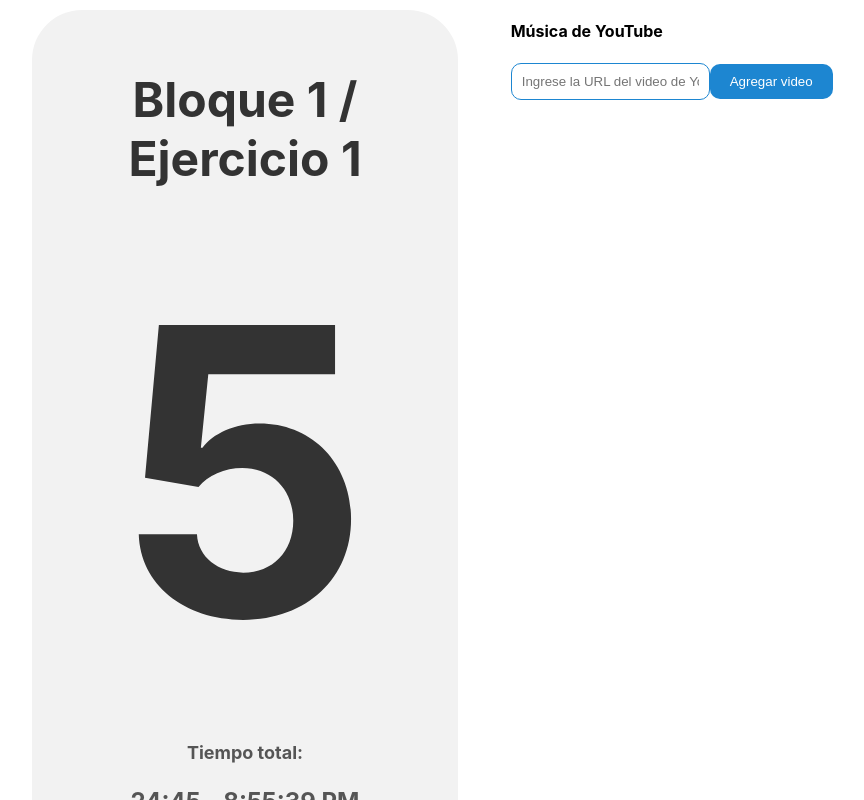
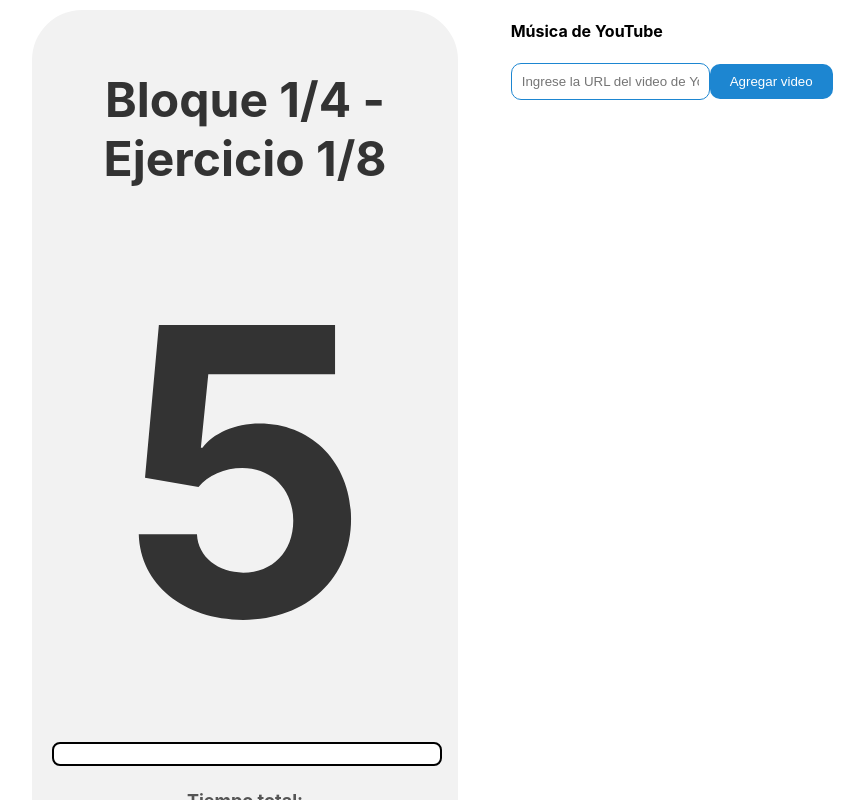
Before and after one commit to jjpicante/tabatatimer, a React (Create React App) app: page / in a window 1280 px wide. Shown: the top 800 px of the page, without its empty margins (395-1259 px from the left). Built offline with nearby package versions, Linux system fonts and the light colour scheme.

Commit message:
Cambios en css y barra de progr

```diff
--- a/package.json
+++ b/package.json
@@ -7,6 +7,7 @@
     "@testing-library/react": "^13.4.0",
     "@testing-library/user-event": "^13.5.0",
     "react": "^18.2.0",
+    "react-bootstrap": "^2.7.4",
     "react-dom": "^18.2.0",
     "react-scripts": "5.0.1",
     "web-vitals": "^2.1.4"
--- a/src/Components/Ejercicios/ejercicios.module.css
+++ b/src/Components/Ejercicios/ejercicios.module.css
@@ -7,8 +7,8 @@
         color: white;
         border-radius: 50px;
         justify-content: space-between;
-        height: 900px;
-        width: 600px;
+        height: 100%;
+        width: 32%;
         font-size: 3.25rem;
       }
 .ejercicio{
--- a/src/Components/Tabata/tabata.jsx
+++ b/src/Components/Tabata/tabata.jsx
@@ -6,6 +6,7 @@ import inicioDescansoLargoSound from "./inicio desansolargo.mp3";
 import aplausosSound from "./aplausos.mp3";
 import style from "./tabata.module.css";
 import Ejercicios from "../Ejercicios/ejercicios";
+import { ProgressBar } from "react-bootstrap";
 
 const Tabata = () => {
   const [preparationTime, setPreparationTime] = useState(5);
@@ -135,25 +136,46 @@ const Tabata = () => {
   const formatTime = (timeInSeconds) => {
     const minutes = Math.floor(timeInSeconds / 60);
     const seconds = timeInSeconds % 60;
-    return `${minutes < 10 ? "0" : ""}${minutes}:${seconds < 10 ? "0" : ""}${seconds}`;
+    return `${minutes < 10 ? "0" : ""}${minutes}:${
+      seconds < 10 ? "0" : ""
+    }${seconds}`;
   };
 
   const handleAddExercises = (exercises) => {
     setRoundsPerBlock(exercises.length);
   };
 
+  const calculateTotalProgress = () => {
+    const totalDuration =
+      preparationTime * 1000 +
+      (workTime + restTime) * roundsPerBlock * totalBlocks * 1000 +
+      blockRestTime * (totalBlocks - 1) * 1000;
+
+    const elapsedTime = totalDuration - totalTimeRemaining * 1000;
+
+    return (elapsedTime / totalDuration) * 100;
+  };
+
   return (
-    <div className={`${style.container} ${style[currentInterval.toLowerCase()]}`}>
+    <div
+      className={`${style.container} ${style[currentInterval.toLowerCase()]}`}
+    >
       <div className={style.intervalContainer}>
         <h2 className={style.intervalTitle}>
           {currentInterval === "FIN"
             ? "FIN"
-            : `Bloque ${currentBlock} / Ejercicio ${currentRound}`}
+            : `Bloque ${currentBlock}/${totalBlocks} - Ejercicio ${currentRound}/${roundsPerBlock}`}
         </h2>
         {timeRemaining !== null && (
           <h3 className={style.timeRemaining}>{timeRemaining}</h3>
         )}
       </div>
+          <div className={style.progressBarContainer}>
+            <div
+              className={style.progressBarFill}
+              style={{ width: `${calculateTotalProgress()}%` }}
+            ></div>
+          </div>
       <div className={style.totalTimeContainer}>
         <h4 className={style.totalTimeTitle}>Tiempo total:</h4>
         {totalTimeRemaining !== null && (
@@ -231,7 +253,10 @@ const Tabata = () => {
         />
       </div>
       <div className={style.settingsContainer}>
-        <Ejercicios handleAddExercises={handleAddExercises} currentRound={currentRound}  />
+        <Ejercicios
+          handleAddExercises={handleAddExercises}
+          currentRound={currentRound}
+        />
       </div>
     </div>
   );
--- a/src/Components/Tabata/tabata.module.css
+++ b/src/Components/Tabata/tabata.module.css
@@ -127,6 +127,22 @@
   transform: translateY(2px); /* Mueve el botón hacia abajo cuando se presiona */
 }
 
+.progressBarContainer {
+  width: 100%;
+  height: 20px;
+  border: 2px solid black;
+  background-color: #fff;
+  border-radius: 8px;
+  overflow: hidden;
+}
+
+.progressBarFill {
+  height: 100%;
+  background-color: #007bff;
+  border-radius: 5px;
+  transition: width 0.5s ease;
+}
+
 @media (max-width: 768px){
   .timeRemaining {
     font-size: 250px;
@@ -140,4 +156,6 @@
   .container{
     margin-top:0px
   }
+
+
 }
```
Also changed, not shown: 1 other file (tests, documents, lock files or other folders).
